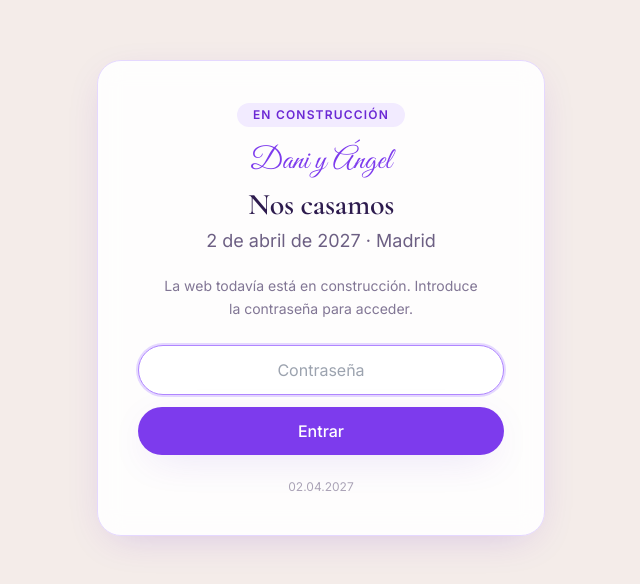
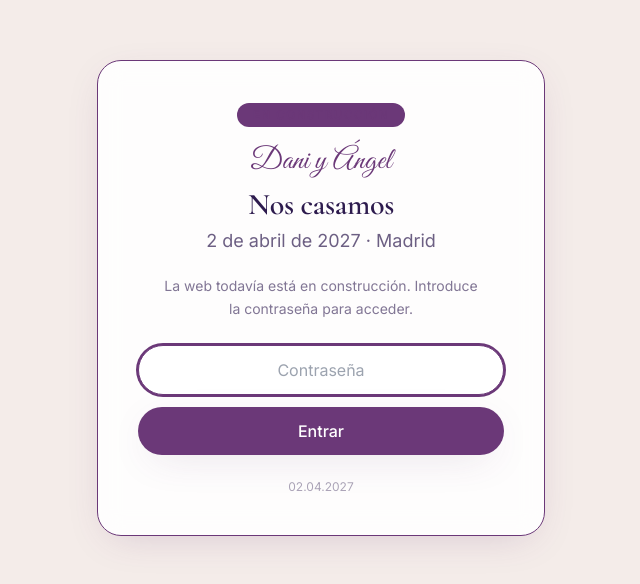
Before and after one commit to jjavieralv/bodadanioskayangel, a Next.js app: page / in a window 1280 px wide. Shown: the part 102-686 px from the top of the page, without its empty margins (319-959 px from the left). Built offline with nearby package versions, Linux system fonts and the light colour scheme; a web font is replaced by a local one.

Commit message:
Cambiar paleta morada a #6B3878

```diff
--- a/tailwind.config.js
+++ b/tailwind.config.js
@@ -8,16 +8,16 @@ module.exports = {
     extend: {
       colors: {
         lavanda: {
-          50: "#faf7ff",
-          100: "#f2ebff",
-          200: "#e5d8ff",
-          300: "#cfb4ff",
-          400: "#b086ff",
-          500: "#9061f9",
-          600: "#7d3bed",
-          700: "#6b28d4",
-          800: "#5720a8",
-          900: "#3f1a78",
+          50: "#6B3878",
+          100: "#6B3878",
+          200: "#6B3878",
+          300: "#6B3878",
+          400: "#6B3878",
+          500: "#6B3878",
+          600: "#6B3878",
+          700: "#6B3878",
+          800: "#6B3878",
+          900: "#6B3878",
         },
         crema: "#f4ece9",
         tinta: "#2d1b4e",
@@ -28,7 +28,7 @@ module.exports = {
         sans: ["'Inter'", "ui-sans-serif", "system-ui"],
       },
       boxShadow: {
-        soft: "0 10px 40px -15px rgba(109, 40, 212, 0.25)",
+        soft: "0 10px 40px -15px rgba(107, 56, 120, 0.25)",
       },
       backgroundImage: {
         // Fondo de la web. Para cambiar el color, toca solo este valor y `crema` de arriba.
```
